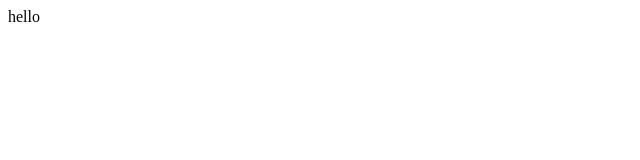
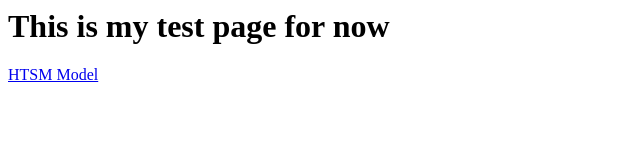
Before and after one commit to satisfice/docs, a plain HTML site: page index.html in a window 1280 px wide. Shown: the whole page, without its empty margins (0-640 px from the left). Drawn offline with Linux system fonts and the light colour scheme.

Commit message:
added htsm

```diff
--- a/index.html
+++ b/index.html
@@ -1,5 +1,6 @@
 <html>
 <body>
-hello
+<h1>This is my test page for now</h1>
+<a href="https://satisfice.github.io/htsm.pdf">HTSM Model</a>
 </body>
 </html>
```
